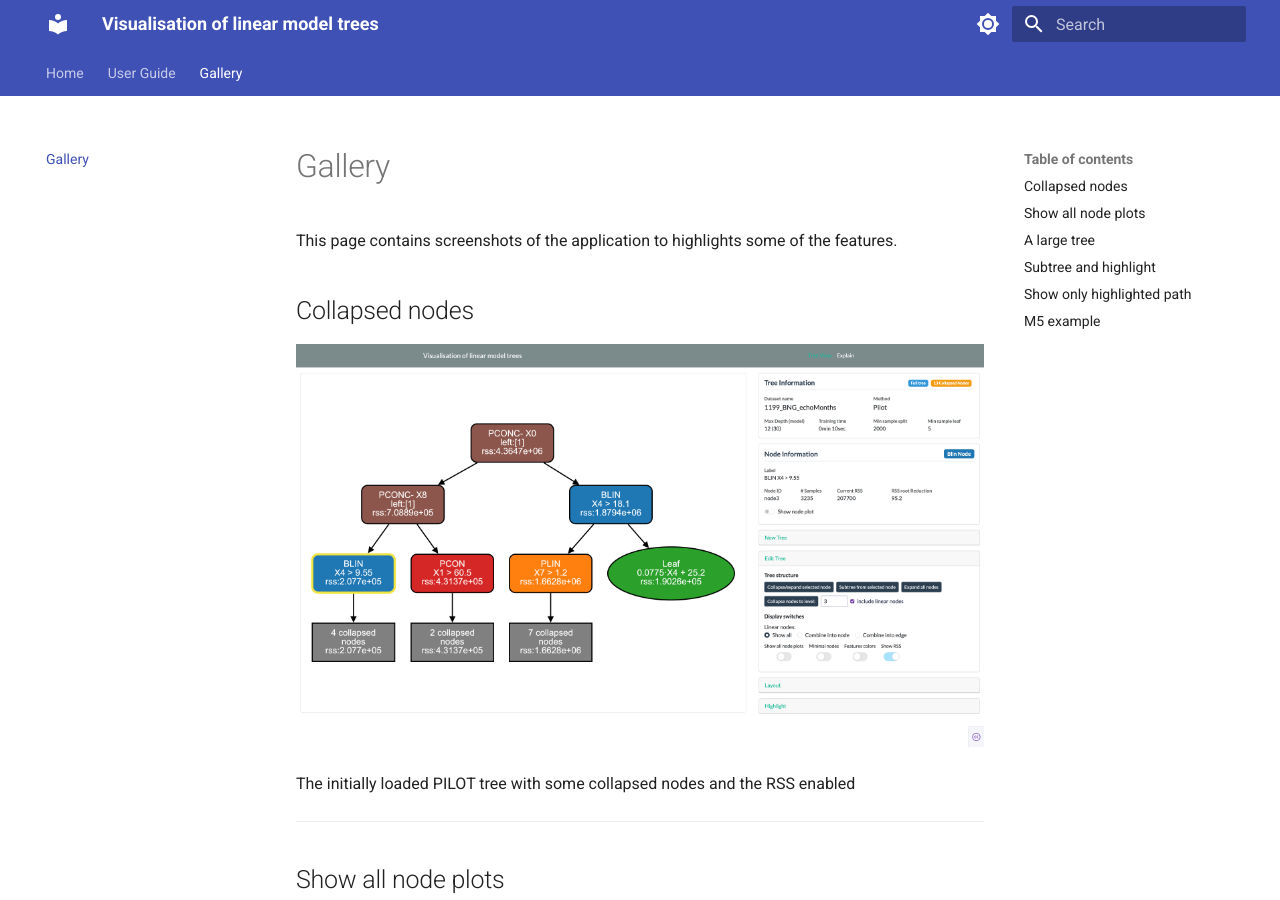
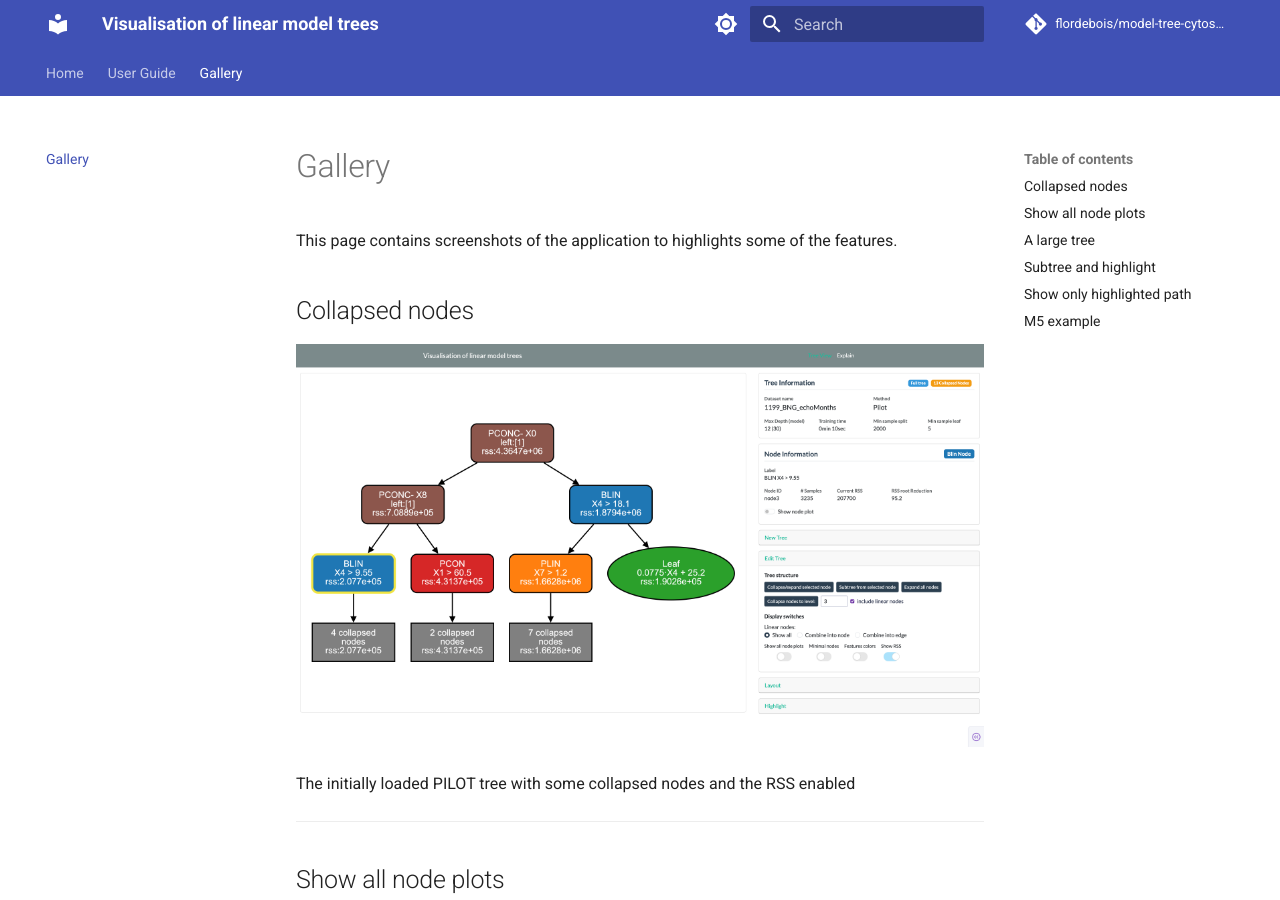
Before and after one commit to flordebois/model-tree-cytoscape, an MkDocs documentation site: the page built from docs/gallery.md, in a window 1280 px wide and 900 px high. Built offline with MkDocs 1.6.1 and Material for MkDocs 9.7.7, drawn with Linux system fonts in a browser that asks for light colours; comment, search, counter and statistics services are not loaded.

Commit message:
adjust mkdocs.yml

```diff
--- a/mkdocs.yml
+++ b/mkdocs.yml
@@ -1,5 +1,7 @@
 site_name: Visualisation of linear model trees
 site_description: User guide and documentation for the Dash application
+repo_name: flordebois/model-tree-cytoscape
+repo_url: https://github.com/flordebois/model-tree-cytoscape
 
 theme:
   name: material
```
